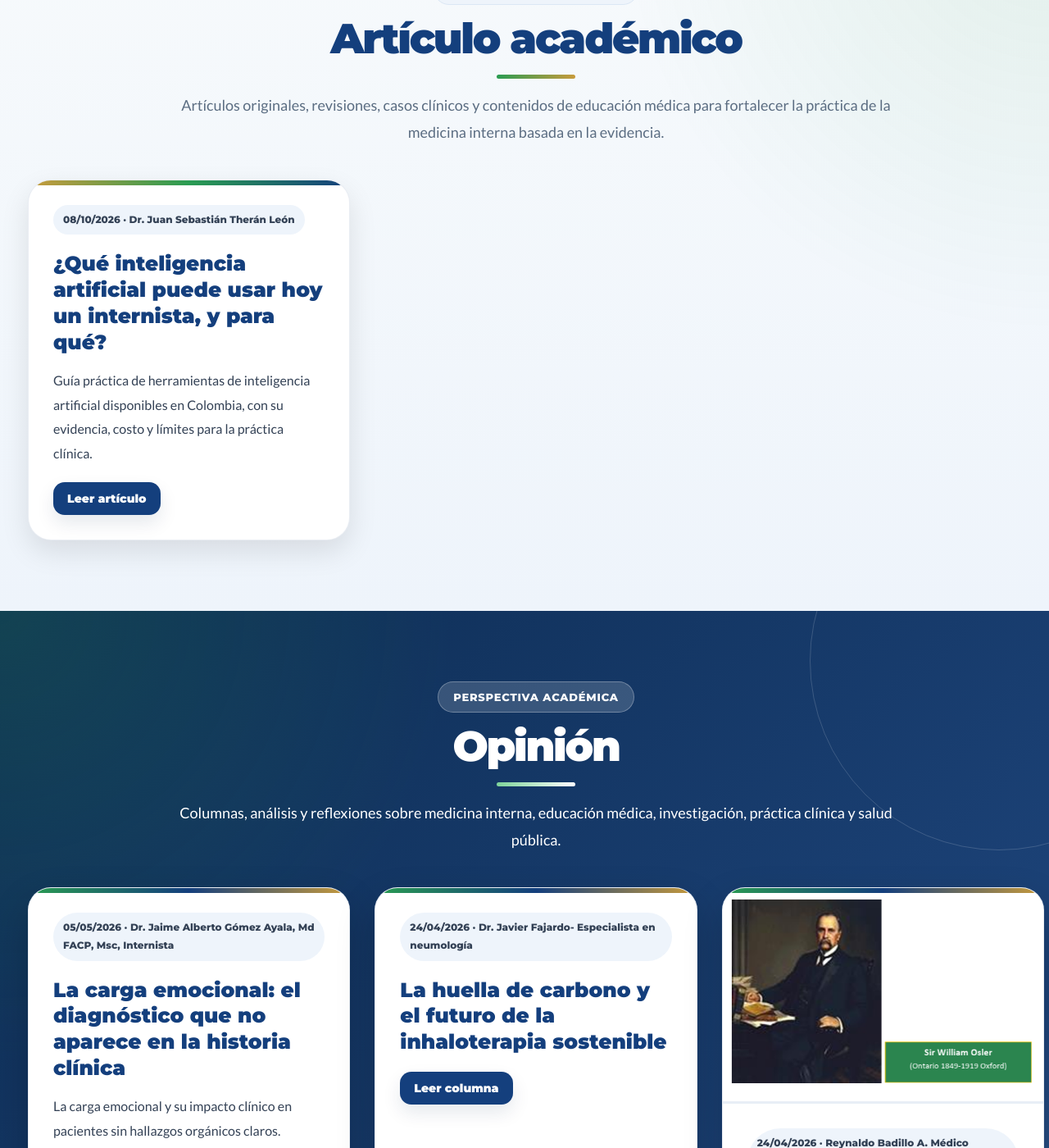
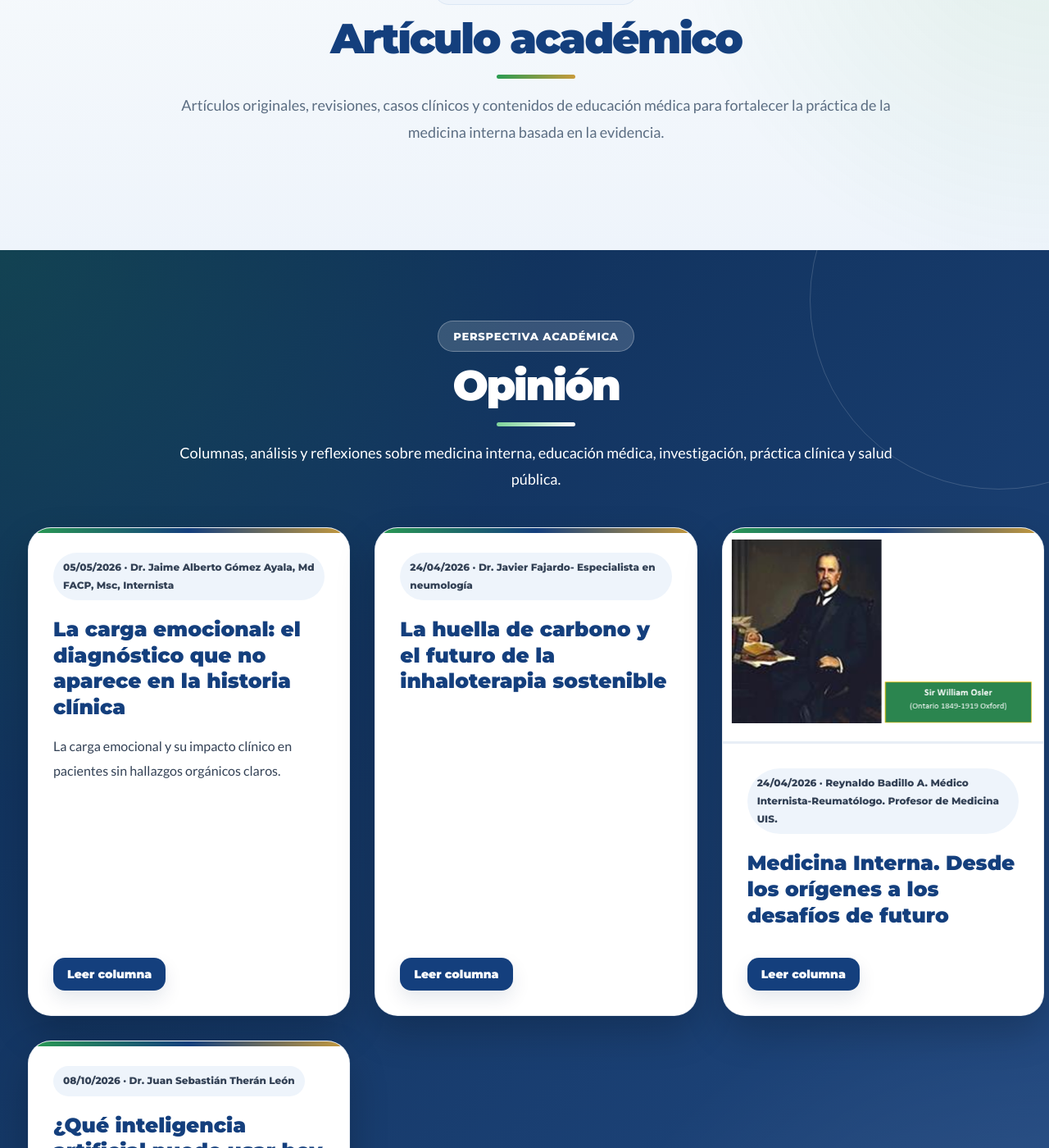
Before and after one commit to Acmisantander/Acmisantander, a Jekyll site: the page built from magazine/index.html, in a window 1280 px wide and 1400 px high, scrolled down 2559 px. Shown: the whole window at 82% size. Built offline with Jekyll 4.4.1, drawn with Linux system fonts in a browser that asks for light colours; some of the changed text lies outside the part shown.

Commit message:
Update index.html

```diff
--- a/magazine/index.html
+++ b/magazine/index.html
@@ -1011,15 +1011,11 @@ permalink: /magazine/
       </div>
 
       {% assign articulos_academicos = publicaciones_magazine | where: "subcategory", "articulo-academico" | sort: "date" | reverse %}
-      {% assign theran_visible = false %}
 
       <div class="magazine-grid academic-grid">
 
         {% for post in articulos_academicos %}
 
-        {% if post.url == '/magazine/inteligencia-artificial-internista/' or post.title == '¿Qué inteligencia artificial puede usar hoy un internista, y para qué?' %}
-          {% assign theran_visible = true %}
-        {% endif %}
 
         <article class="magazine-card academic-card">
 
@@ -1061,16 +1057,7 @@ permalink: /magazine/
 
         {% endfor %}
 
-        {% unless theran_visible %}
-        <article class="magazine-card academic-card">
-          <div class="card-content">
-            <p class="card-meta">08/10/2026 · Dr. Juan Sebastián Therán León</p>
-            <h3>¿Qué inteligencia artificial puede usar hoy un internista, y para qué?</h3>
-            <p>Guía práctica de herramientas de inteligencia artificial disponibles en Colombia, con su evidencia, costo y límites para la práctica clínica.</p>
-            <a class="btn btn-card" href="{{ '/magazine/inteligencia-artificial-internista/' | relative_url }}">Leer artículo</a>
-          </div>
-        </article>
-        {% endunless %}
+
 
       </div>
 
@@ -1100,12 +1087,17 @@ permalink: /magazine/
       </div>
 
       {% assign opiniones = publicaciones_magazine | where: "subcategory","opinion" | sort: "date" | reverse %}
+      {% assign theran_visible = false %}
 
-      {% if opiniones.size > 0 %}
 
-      <div class="magazine-grid">
+      <div class="magazine-grid academic-grid">
 
         {% for post in opiniones %}
+
+        {% if post.url == '/magazine/inteligencia-artificial-internista/' or post.title == '¿Qué inteligencia artificial puede usar hoy un internista, y para qué?' %}
+          {% assign theran_visible = true %}
+        {% endif %}
+
 
         <article class="magazine-card opinion-card">
 
@@ -1147,9 +1139,20 @@ permalink: /magazine/
 
         {% endfor %}
 
+        {% unless theran_visible %}
+        <article class="magazine-card opinion-card">
+          <div class="card-content">
+            <p class="card-meta">08/10/2026 · Dr. Juan Sebastián Therán León</p>
+            <h3>¿Qué inteligencia artificial puede usar hoy un internista, y para qué?</h3>
+            <p>Guía práctica de herramientas de inteligencia artificial disponibles en Colombia, con su evidencia, costo y límites para la práctica clínica.</p>
+            <a class="btn btn-card" href="{{ '/magazine/inteligencia-artificial-internista/' | relative_url }}">Leer columna</a>
+          </div>
+        </article>
+        {% endunless %}
+
       </div>
 
-      {% endif %}
+
 
     </div>
 
```
